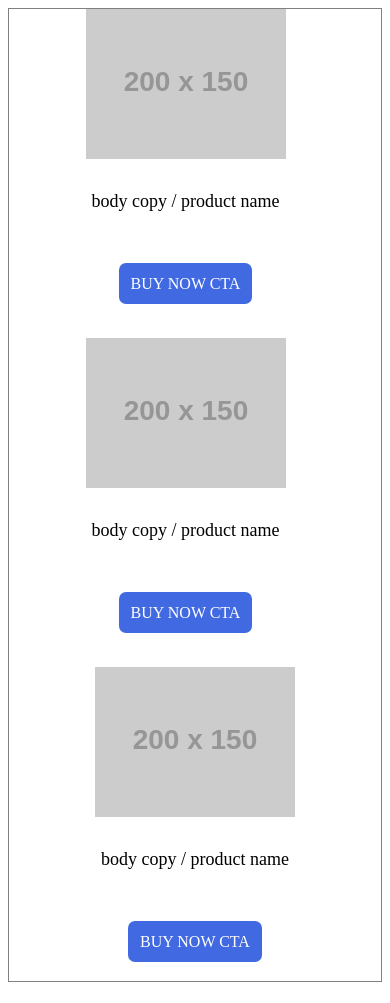
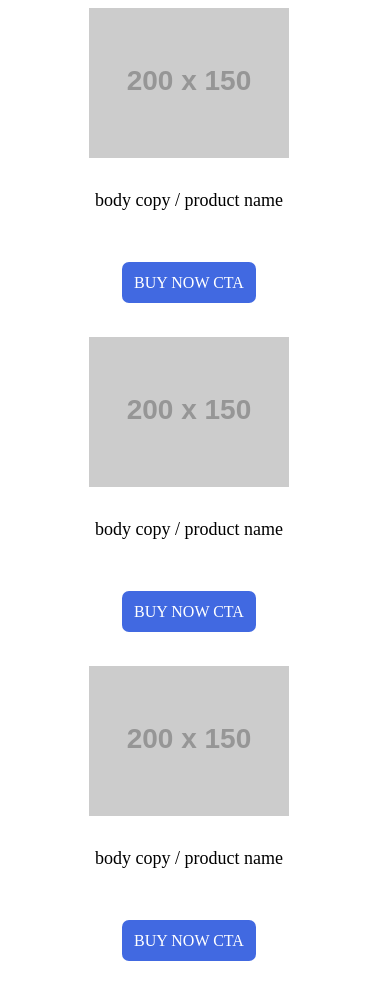
Before and after one commit to agoldman12/email-code, a plain HTML site: page Email Template/3 Col_image_copy_CTA/index.html in a window 390 px wide. Drawn offline with Linux system fonts and the light colour scheme; placeholder pictures from the web are drawn by us.

Commit message:
Update index.html
Adjusted padding on the column tables so that the columns are aligned when stacked in mobile.
OLD: style="padding: 0 19px 15px 0;"
NEW: style="padding: 0 12px 15px 0;"

and added style="padding: 0 12px 15px 0;" to the right column table. Previously was not there.

```diff
--- a/Email Template/3 Col_image_copy_CTA/index.html
+++ b/Email Template/3 Col_image_copy_CTA/index.html
@@ -15,10 +15,10 @@
 	<table cellpadding="0" border="0" cellspacing="0" width="100%">
 		<tr>
 			<td>
-				<table align="center" cellpadding="0" border="1" cellspacing="0" width="100%" style="border-collapse: collapse; max-width: 640px;">
+				<table align="center" cellpadding="0" border="0" cellspacing="0" width="100%" style="border-collapse: collapse; max-width: 640px;">
 					<tr>
 						<td>
-							<table class="ColumnContainer" width="200" align="left" cellpadding="0" border="0" cellspacing="0" style="padding: 0 19px 15px 0;">
+							<table class="ColumnContainer" width="200" align="left" cellpadding="0" border="0" cellspacing="0" style="padding: 0 12px 15px 0;">
 								<tr>
 									<td align="center">
 										<img src="https://via.placeholder.com/200x150">
@@ -40,7 +40,7 @@
 								</tr>
 							</table><!-- end left column -->
 
-							<table class="ColumnContainer" width="200" align="left" cellpadding="0" border="0" cellspacing="0" style="padding: 0 19px 15px 0;">
+							<table class="ColumnContainer" width="200" align="left" cellpadding="0" border="0" cellspacing="0" style="padding: 0 12px 15px 0;">
 								<tr>
 									<td align="center">
 										<img src="https://via.placeholder.com/200x150">
@@ -62,7 +62,7 @@
 								</tr>
 							</table><!-- end center column -->
 
-							<table class="ColumnContainer" width="200" align="left" cellpadding="0" border="0" cellspacing="0">
+							<table class="ColumnContainer" width="200" align="left" cellpadding="0" border="0" cellspacing="0" style="padding: 0 12px 15px 0;">
 								<tr>
 									<td align="center">
 										<img src="https://via.placeholder.com/200x150">
```
